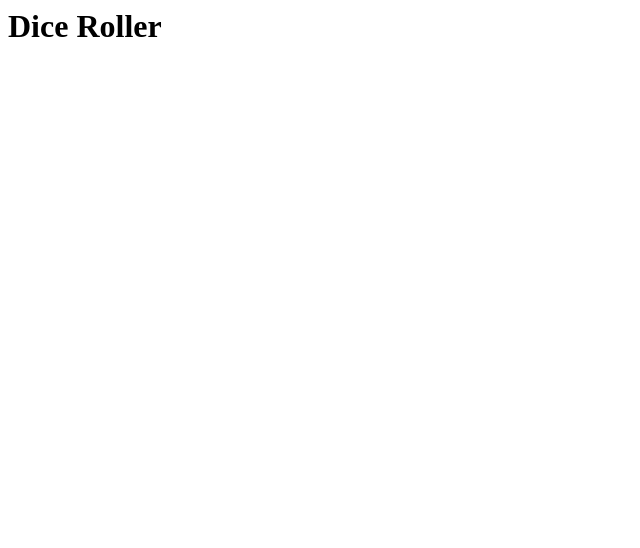
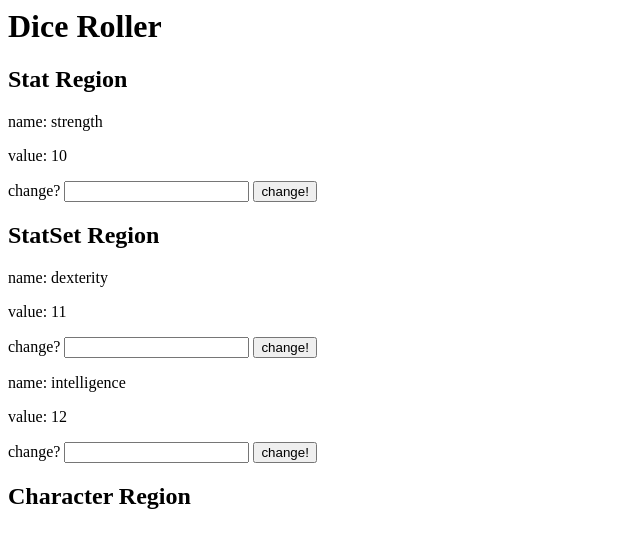
Before and after one commit to quadratic-games/character-sheet, a Flask app: page / in a window 1280 px wide. Shown: the top 548 px of the page, without its empty margins (0-640 px from the left). Run offline with Flask 2, Linux system fonts and the light colour scheme; some libraries are stand-ins or nearby versions.

Commit message:
can render stats and statsets, but not chars

```diff
--- a/static/app.js
+++ b/static/app.js
@@ -13,7 +13,7 @@ var StatSet = Backbone.Collection.extend({
     model: Stat
 });
 
-var Character = Backbone.Collection.extend({
+var Character = Backbone.Model.extend({
     model: StatSet
     // stats: {
 
@@ -33,7 +33,7 @@ var Character = Backbone.Collection.extend({
     //             "cha": 16
     //         },
     //         "modifiers": {
-    //             "str": -1
+    //             "str": -1nn
     //         }
     //     },
     //     "actions": {
@@ -46,10 +46,6 @@ var Character = Backbone.Collection.extend({
 
 // VIEW STUFF
 
-App.addRegions({
-    charRegion:"#char-region"
-});
-
 var StatView = Marionette.ItemView.extend({
     template: "#stat-template",
     model: Stat
@@ -57,45 +53,54 @@ var StatView = Marionette.ItemView.extend({
 
 var StatSetView = Marionette.CompositeView.extend({
     template: "#statset-template",
+    collection: StatSet,
     childView: StatView,
-    childViewContainer: "#stats",
+    childViewContainer: "#stats"
 });
 
 var CharacterView = Marionette.CompositeView.extend({
     template: "#char-template",
+    // collection: Character,
     childView: StatSetView,
     childViewContainer: "#statsets"
+});
+
+App.addRegions({
+    statRegion: "#stat-region",
+    statsetRegion: "#statset-region",
+    characterRegion: "#character-region"
 });
 
 App.on("start", function() {
     console.log("App started");
 
-    // var statSet = new StatSet([
-    //     new Stat({name: "strength", value: 10}),
-    //     new Stat({name: "wisdom", value: 8})
-    // ]);
+    var stat = new Stat(
+        {name: "strength", value: 10}
+    );
+    var statView = new StatView({model:stat});
+    App.statRegion.show(statView);
+
+    var statSet = new StatSet([
+        new Stat({name: "dexterity", value: 11}),
+        new Stat({name: "intelligence", value: 12}),
+    ]);
+
+    var statSetView = new StatSetView({collection:statSet});
+    App.statsetRegion.show(statSetView);
+
     var char1 = new Character([
         new StatSet([
-            new Stat({name: "strength", value: 10}),
-            new Stat({name: "wisdom", value: 8})
+            new Stat({name: "wisdom", value: 13}),
+            new Stat({name: "charisma", value: 14})
         ]),
         new StatSet([
-            new Stat({name: "strength modifier", value: 0}),
-            new Stat({name: "wisdom modifier", value: -1})
+            new Stat({name: "wisdom modifier", value: 1}),
+            new Stat({name: "charisma modifier", value: 2})
         ])
     ]);
-    // char1.on("change:stats", function() {
-    //     var newStats = _.clone(this.get("stats"));
-    //     newStats.modifiers.str = (newStats.abilities.str - 10) / 2;
-
-    //     this.set("stats", newStats);
-    // });
-
-    // var statSetView = new StatSetView({collection:statSet});
-    // App.charRegion.show(statSetView);
 
     var characterView = new CharacterView({collection:char1});
-    App.charRegion.show(characterView);
+    App.characterRegion.show(characterView);
 
     Backbone.history.start();
 });
--- a/templates/index.html
+++ b/templates/index.html
@@ -7,7 +7,9 @@
     <script src="/static/lib/backbone.marionette.js"></script>
 
     <script id="stat-template" type="text/template">
-      <p>name: <%= name %></p><p>value: <%= value %></p>
+      <p>name: <%= name %></p>
+      <p>value: <%= value %></p>
+      <p>change? <input type="text"> <button>change!</button></p>
     </script>
 
     <script id="statset-template" type="text/template">
@@ -26,7 +28,12 @@
   <body>
     <h1>Dice Roller</h1>
 
-    <div id="char-region"> </div>
+    <h2>Stat Region</h2>
+    <div id="stat-region"> </div>
+    <h2>StatSet Region</h2>
+    <div id="statset-region"> </div>
+    <h2>Character Region</h2>
+    <div id="character-region"> </div>
     <script src="/static/app.js"></script>
   </body>
 </html>
```
